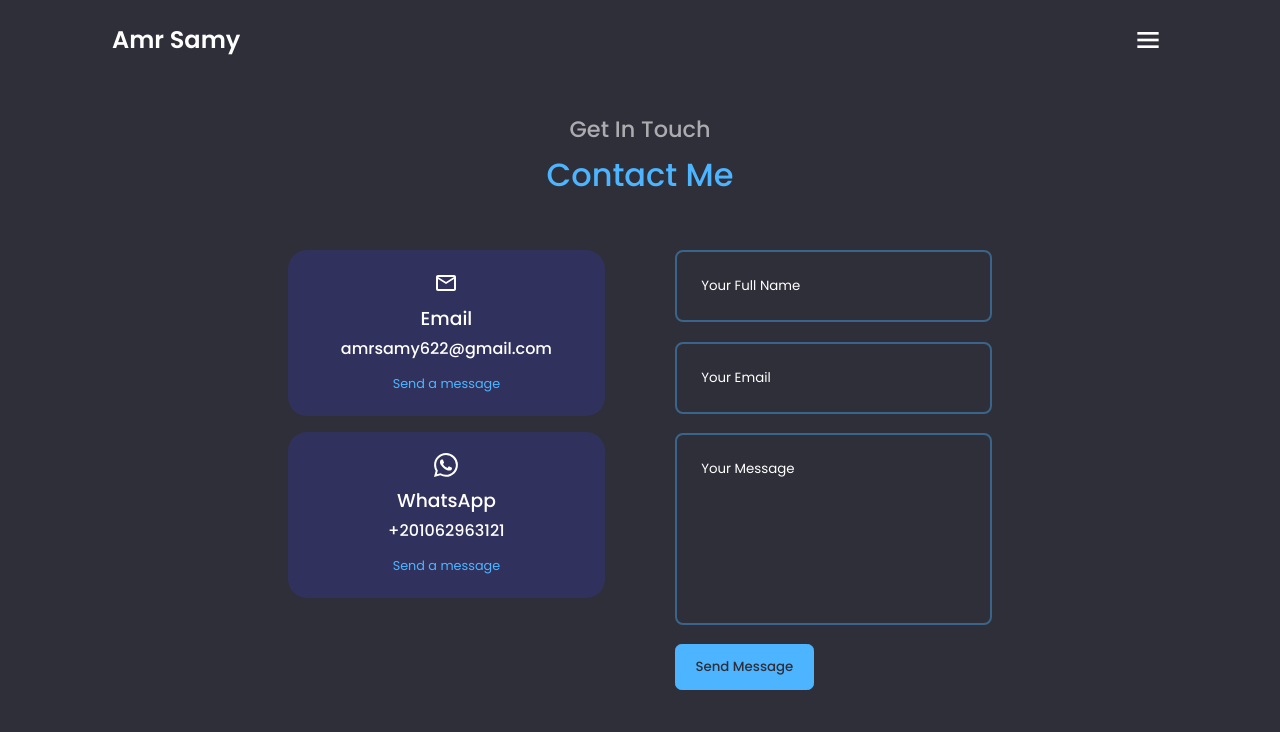
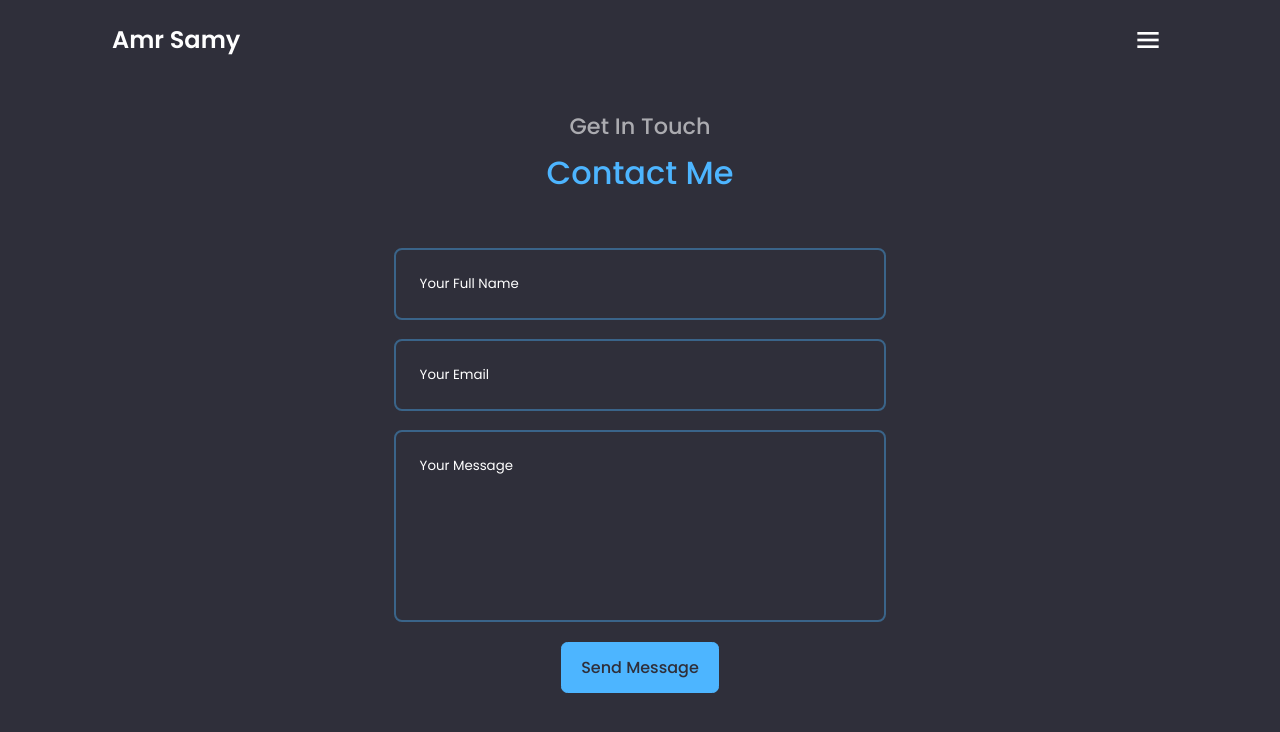
Before and after one commit to Amrsamy19/my-portfolio, a React (Vite) app: page /contact in a window 1280 px wide. Shown: the top 732 px of the page. Built offline with nearby package versions, Linux system fonts and the light colour scheme.

Commit message:
Add files via upload

```diff
--- a/index.html
+++ b/index.html
@@ -2,8 +2,18 @@
 <html lang="en">
 	<head>
 		<meta charset="UTF-8" />
+		<meta
+			name="description"
+			content="I am a Front-End Web Developer born and raised in Cairo, Egypt."
+		/>
+		<meta property="og:title" content="Amr Samy Portfolio" />
+		<meta property="og:url" content="http://amrsamy.netlify.app/" />
+		<meta
+			property="og:description"
+			content="I am a Front-End Web Developer born and raised in Cairo, Egypt."
+		/>
 		<meta name="viewport" content="width=device-width, initial-scale=1.0" />
-		<title>Portfolio</title>
+		<title>Amr Samy</title>
 	</head>
 	<body>
 		<div id="root"></div>
--- a/src/components/AnimatedRoutes/index.jsx
+++ b/src/components/AnimatedRoutes/index.jsx
@@ -4,7 +4,6 @@ import { AnimatePresence } from "framer-motion";
 import MainLayout from "../../layout/MainLayout";
 import Home from "../../pages/Home";
 import About from "../../pages/About";
-import Experience from "../../pages/Experience";
 import Work from "../../pages/Work";
 import Contact from "../../pages/Contact";
 
@@ -17,7 +16,6 @@ function AnimatedRoutes() {
 				<Route path="/" element={<MainLayout />}>
 					<Route index element={<Home />} />
 					<Route path="about" element={<About />} />
-					<Route path="experience" element={<Experience />} />
 					<Route path="projects" element={<Work />} />
 					<Route path="contact" element={<Contact />} />
 				</Route>
--- a/src/components/Menu/index.jsx
+++ b/src/components/Menu/index.jsx
@@ -20,9 +20,6 @@ function Menu({ active, setActive }) {
 				<Link to="/about">About</Link>
 			</li>
 			<li>
-				<Link to="/experience">Experience</Link>
-			</li>
-			<li>
 				<Link to="/projects">My Projects</Link>
 			</li>
 			<li>
--- a/src/pages/About/index.jsx
+++ b/src/pages/About/index.jsx
@@ -1,21 +1,24 @@
 import { FaAward } from "react-icons/fa";
 import { VscFolderOpened } from "react-icons/vsc";
-import { motion } from "framer-motion";
+import { m, LazyMotion, domAnimation } from "framer-motion";
 
 import ME from "../../assets/me-about.jpg";
-
 import "./index.scss";
 
 const About = () => {
 	return (
-		<motion.section
+		<LazyMotion features={domAnimation}>
+			<m.section
 				initial={{ opacity: 0 }}
 				animate={{
 					width: "70%",
 					opacity: 1,
 					transition: { delay: 0.5, duration: 1.2 },
 				}}
-			exit={{ x: window.innerWidth, transition: { delay: 0.5, duration: 0.5 } }}
+				exit={{
+					x: window.innerWidth,
+					transition: { delay: 0.5, duration: 0.5 },
+				}}
 			>
 				<h5>Get To Know</h5>
 				<h2>About Me</h2>
@@ -23,7 +26,7 @@ const About = () => {
 				<div className="about__container">
 					<div className="about__me">
 						<div className="about__me__img">
-						<img src={ME} alt="about_me" />
+							<img src={ME} alt="about_me" loading="lazy" />
 						</div>
 					</div>
 
@@ -43,19 +46,20 @@ const About = () => {
 						</div>
 						<p>
 							I am a Front-End Web Developer born and raised in Cairo, Egypt. I
-						have a serious passion for UI interactions, animations and creating
-						intuitive and dynamic user experiences.
+							have a serious passion for UI interactions, animations and
+							creating intuitive and dynamic user experiences.
 							<br />
 							<br />I am a well-organised person, problem solver and cooperative
-						person with high attention to detail. Fan of English literature and
-						online gaming.
+							person with high attention to detail. Fan of English literature
+							and online gaming.
 						</p>
 						<a href="/contact" className="btn btn-primary">
 							Let's Talk
 						</a>
 					</div>
 				</div>
-		</motion.section>
+			</m.section>
+		</LazyMotion>
 	);
 };
 
--- a/src/pages/Contact/index.jsx
+++ b/src/pages/Contact/index.jsx
@@ -1,8 +1,6 @@
 import { useRef } from "react";
+import { m, LazyMotion, domAnimation } from "framer-motion";
 import emailjs from "@emailjs/browser";
-import { MdOutlineEmail } from "react-icons/md";
-import { BsWhatsapp } from "react-icons/bs";
-import { motion } from "framer-motion";
 
 import "./index.scss";
 
@@ -23,45 +21,23 @@ const Contact = () => {
 	};
 
 	return (
-		<motion.section
+		<LazyMotion features={domAnimation}>
+			<m.section
 				initial={{ opacity: 0 }}
 				animate={{
 					width: "55%",
 					opacity: 1,
 					transition: { delay: 0.5, duration: 1.2 },
 				}}
-			exit={{ x: window.innerWidth, transition: { delay: 0.5, duration: 0.5 } }}
+				exit={{
+					x: window.innerWidth,
+					transition: { delay: 0.5, duration: 0.5 },
+				}}
 			>
 				<h5>Get In Touch</h5>
 				<h2>Contact Me</h2>
 
 				<div className="contact__container">
-				<div className="contact__options">
-					<article className="contact__option">
-						<MdOutlineEmail className="contact__option__icon" />
-						<h3>Email</h3>
-						<h4>amrsamy622@gmail.com</h4>
-						<a
-							href="mailto:amrsamy622@gmail.com"
-							target="_blank"
-							rel="noreferrer"
-						>
-							Send a message
-						</a>
-					</article>
-					<article className="contact__option">
-						<BsWhatsapp className="contact__option__icon" />
-						<h3>WhatsApp</h3>
-						<h4>+201062963121</h4>
-						<a
-							href="https://api.whatsapp.com/send?phone=+201062963121"
-							target="_blank"
-							rel="noreferrer"
-						>
-							Send a message
-						</a>
-					</article>
-				</div>
 					<form ref={form} onSubmit={sendEmail}>
 						<input
 							type="text"
@@ -69,7 +45,12 @@ const Contact = () => {
 							placeholder="Your Full Name"
 							required
 						/>
-					<input type="email" name="email" placeholder="Your Email" required />
+						<input
+							type="email"
+							name="email"
+							placeholder="Your Email"
+							required
+						/>
 						<textarea
 							name="message"
 							rows="7"
@@ -81,7 +62,8 @@ const Contact = () => {
 						</button>
 					</form>
 				</div>
-		</motion.section>
+			</m.section>
+		</LazyMotion>
 	);
 };
 
--- a/src/pages/Contact/index.scss
+++ b/src/pages/Contact/index.scss
@@ -8,56 +8,23 @@ section {
 	gap: 10%;
 }
 
-.contact__options {
-	display: flex;
-	flex-direction: column;
-	gap: 1rem;
-
-	a {
-		color: var(--color-primary);
-		transition: var(--transition);
-
-		&:hover {
-			color: var(--color-white);
-		}
-	}
-}
-
-.contact__option {
-	background: var(--color-bg-variant);
-	padding: 1.2rem;
-	border-radius: 1.2rem;
-	text-align: center;
-	border: 1px solid transparent;
-	transition: var(--transition);
-
-	&:hover {
-		border: 2px solid var(--color-primary-variant);
-		transform: scale(1.1);
-	}
-
-	a {
-		margin-top: 0.7rem;
-		display: inline-block;
-		font-size: 0.8rem;
-	}
-}
-
-.contact__option__icon {
-	font-size: 1.5rem;
-}
-
 /* ******************* FORM ******************* */
 
 form {
 	display: flex;
 	flex-direction: column;
+	align-items: center;
+	justify-content: center;
 	gap: 1.2rem;
+}
+
+button {
+	font-size: 1rem;
 }
 
 input,
 textarea {
-	width: 100%;
+	width: 70%;
 	padding: 1.5rem;
 	border-radius: 0.5rem;
 	background: transparent;
@@ -80,6 +47,11 @@ textarea::placeholder {
 		.contact__container {
 			gap: 5%;
 			padding: 0 1rem;
+
+			input,
+			textarea {
+				width: 100%;
+			}
 		}
 	}
 }
--- a/src/pages/Home/Socials/index.jsx
+++ b/src/pages/Home/Socials/index.jsx
@@ -1,4 +1,3 @@
-import React from "react";
 import { BsLinkedin, BsGithub, BsTwitter } from "react-icons/bs";
 
 const Socials = () => {
--- a/src/pages/Home/index.jsx
+++ b/src/pages/Home/index.jsx
@@ -1,20 +1,23 @@
-import { motion } from "framer-motion";
-
 import CTA from "./CTA";
 import Socials from "./Socials";
+import { m, LazyMotion, domAnimation } from "framer-motion";
 
 import "./index.scss";
 
 const Home = () => {
 	return (
-		<motion.section
+		<LazyMotion features={domAnimation}>
+			<m.section
 				initial={{ opacity: 0 }}
 				animate={{
-				width: "100%",
+					width: "55%",
 					opacity: 1,
 					transition: { delay: 0.5, duration: 1.2 },
 				}}
-			exit={{ x: window.innerWidth, transition: { delay: 0.5, duration: 0.5 } }}
+				exit={{
+					x: window.innerWidth,
+					transition: { delay: 0.5, duration: 0.5 },
+				}}
 			>
 				<div className="header__container">
 					<div className="typing-intro">
@@ -25,7 +28,8 @@ const Home = () => {
 					<CTA />
 					<Socials />
 				</div>
-		</motion.section>
+			</m.section>
+		</LazyMotion>
 	);
 };
 
--- a/src/pages/Home/index.scss
+++ b/src/pages/Home/index.scss
@@ -11,8 +11,8 @@ header {
 	text-align: center;
 
 	.typing-intro {
-		width: 20%;
-		animation: typing 2s steps(22) 0.65s, blink 0.5s step-end infinite alternate;
+		width: 35%;
+		animation: typing 2s steps(22) 0.8s, blink 0.5s step-end infinite alternate;
 		white-space: nowrap;
 		overflow: hidden;
 		border-right: 3px solid;
--- a/src/pages/Work/index.jsx
+++ b/src/pages/Work/index.jsx
@@ -1,5 +1,4 @@
-import { motion } from "framer-motion";
-
+import { m, LazyMotion, domAnimation } from "framer-motion";
 import "./index.scss";
 
 const PROJECTS = [
@@ -45,15 +44,19 @@ const PROJECTS = [
 
 const Work = () => {
 	return (
-		<motion.section
-			className="work__container"
+		<LazyMotion features={domAnimation}>
+			<m.section
 				initial={{ opacity: 0 }}
 				animate={{
-				width: "90%",
+					width: "70%",
 					opacity: 1,
 					transition: { delay: 0.5, duration: 1.2 },
 				}}
-			exit={{ x: window.innerWidth, transition: { delay: 0.5, duration: 0.5 } }}
+				exit={{
+					x: window.innerWidth,
+					transition: { delay: 0.5, duration: 0.5 },
+				}}
+				className="work__container"
 			>
 				<h5>My Recent Projects</h5>
 				<h2>Projects</h2>
@@ -88,7 +91,8 @@ const Work = () => {
 						);
 					})}
 				</div>
-		</motion.section>
+			</m.section>
+		</LazyMotion>
 	);
 };
 
```
Lines whose indentation alone changed are shown as unchanged.
